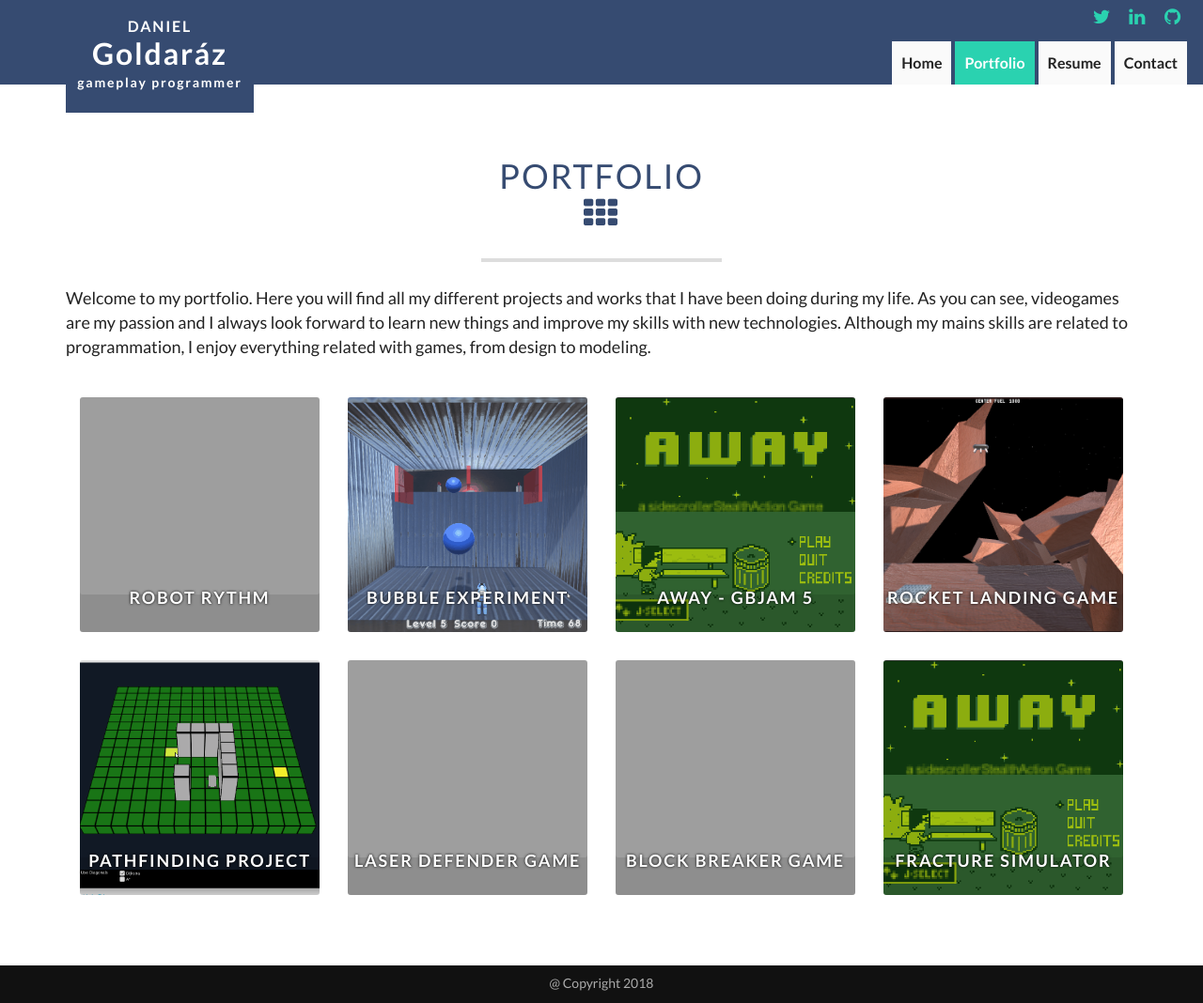
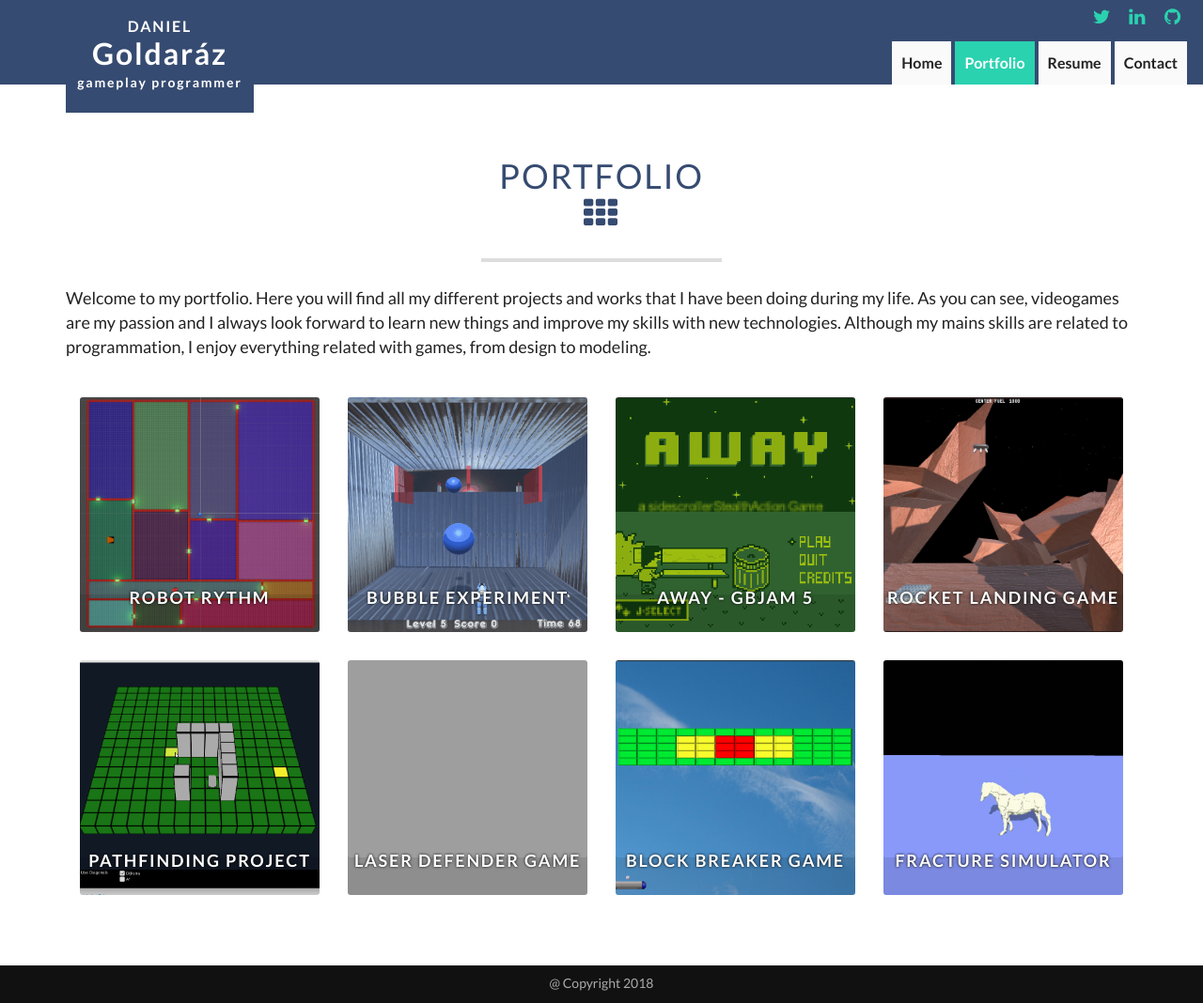
Before and after one commit to dgoldaraz/dgoldaraz.github.io, a Jekyll site: the page built from portfolio/index.html, in a window 1280 px wide and 1068 px high. Shown: the whole window at 94% size. Built offline with Jekyll 4.4.1, drawn with Linux system fonts in a browser that asks for light colours; nearby versions of some CDN libraries.

Commit message:
Adds profile picture. css improvements.

```diff
--- a/assets/css/style.css
+++ b/assets/css/style.css
@@ -430,7 +430,7 @@
 .show-navbar .navbar-header {
   height: 70px;
 }
-.show-navbar .navbar-header .navbar-default .navbar-collapse {
+.show-navbar .navbar-header .navbar-collapse {
   top: 29px;
 }
 .show-navbar .navbar-brand {
@@ -689,7 +689,7 @@
   background-size: cover;
 }
 .thumbnail-grid figure.block_breaker-figure {
-  background: url('../img/portfolio/block_breaker/1.gif') no-repeat center;
+  background: url('../img/portfolio/block_breaker/1.png') no-repeat center;
   background-size: cover;
 }
 .thumbnail-grid figure.pathfinding-figure {
@@ -697,11 +697,11 @@
   background-size: cover;
 }
 .thumbnail-grid figure.fracture_simulator-figure {
-  background: url('../img/portfolio/away/1.png') no-repeat center;
+  background: url('../img/portfolio/fracture_simulator/1.png') no-repeat center;
   background-size: cover;
 }
 .thumbnail-grid figure.robot_rythm-figure {
-  background: url('../img/portfolio/robot_rythm/1.gif') no-repeat center;
+  background: url('../img/portfolio/robot_rythm/1.png') no-repeat center;
   background-size: cover;
 }
 /* Thumbnails for HiDPI/retina screens */
@@ -1074,7 +1074,7 @@
   }
   .navbar-header {
     width: auto;
-    height: 60px;
+    height: 65px;
   }
   .navbar-default .navbar-brand {
     height: auto;
@@ -1104,7 +1104,7 @@
     display: block;
   }
   .show-navbar .navbar-header {
-    height: 60px;
+    height: 65px;
   }
   .show-navbar .navbar-brand .navbar-brand-role {
     line-height: 18px;
--- a/index.html
+++ b/index.html
@@ -24,6 +24,9 @@
 					<p class="sub-title">I am interested in everything related with video games and its creation, specially in the design and programation. I studied Computer Sciences and I´ve done a Master on Graphics and virtual Reality. Game-Play Programmer at Deep Silver Dambuster Studios (Nottingham, United Kingdom)</p>
 				</div>
 			</div>
+			<div class="row">
+				<img src="https://dgoldaraz.github.io/assets/img/profile.jpg" alt="" class="img-responsive">
+			</div>
 		</div>
 	</div>
 	<!-- About Ends -->
--- a/less/app.less
+++ b/less/app.less
@@ -93,7 +93,7 @@
 
         .navbar-header {
             width: auto;
-            height: 60px;
+            height: 65px;
         }
 
         .navbar-default {
@@ -133,7 +133,7 @@
 
         .show-navbar {
             .navbar-header {
-                height: 60px;
+                height: 65px;
             }
 
             .navbar-brand {
--- a/less/components/_navigation.less
+++ b/less/components/_navigation.less
@@ -34,7 +34,7 @@
         .navbar-header {
             height: 70px;
 
-            .navbar-default .navbar-collapse {
+            .navbar-collapse {
                 top: 29px;
             }
         }
--- a/less/components/_portfolio.less
+++ b/less/components/_portfolio.less
@@ -183,7 +183,7 @@
         background-size: cover;
     }
     .thumbnail-grid figure.block_breaker-figure {
-        background: url('../img/portfolio/block_breaker/1.gif') no-repeat center;
+        background: url('../img/portfolio/block_breaker/1.png') no-repeat center;
         background-size: cover;
     }
     .thumbnail-grid figure.pathfinding-figure {
@@ -191,11 +191,11 @@
         background-size: cover;
     }
     .thumbnail-grid figure.fracture_simulator-figure {
-        background: url('../img/portfolio/away/1.png') no-repeat center;
+        background: url('../img/portfolio/fracture_simulator/1.png') no-repeat center;
         background-size: cover;
     }
     .thumbnail-grid figure.robot_rythm-figure {
-        background: url('../img/portfolio/robot_rythm/1.gif') no-repeat center;
+        background: url('../img/portfolio/robot_rythm/1.png') no-repeat center;
         background-size: cover;
     }
 
```
Also changed, not shown: assets/css/style.min.css, assets/img/profile.jpg (added).
